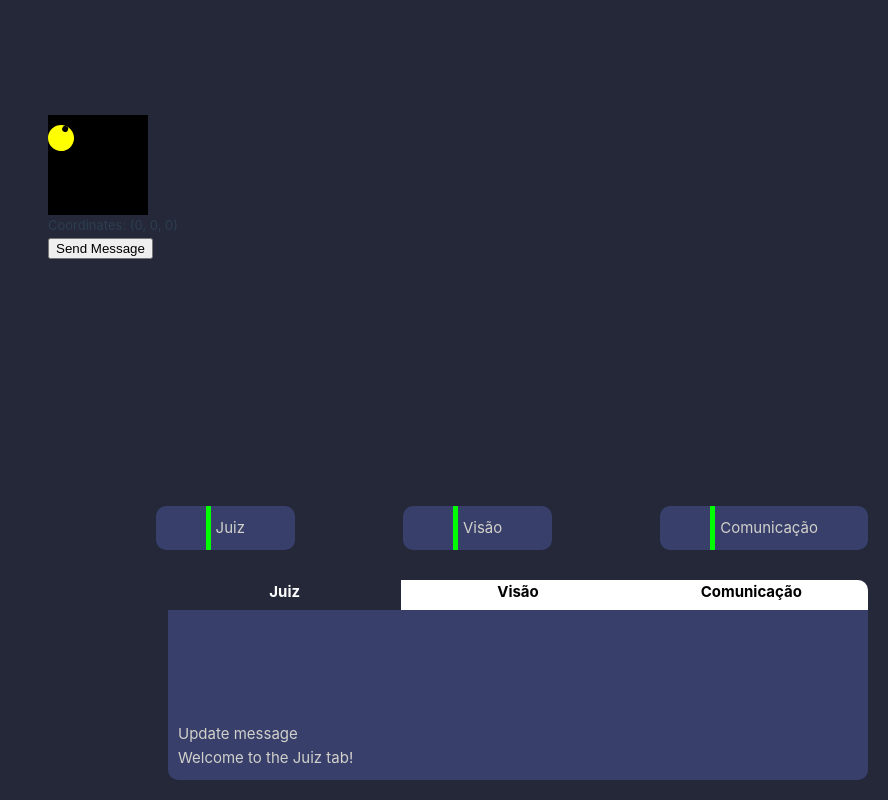
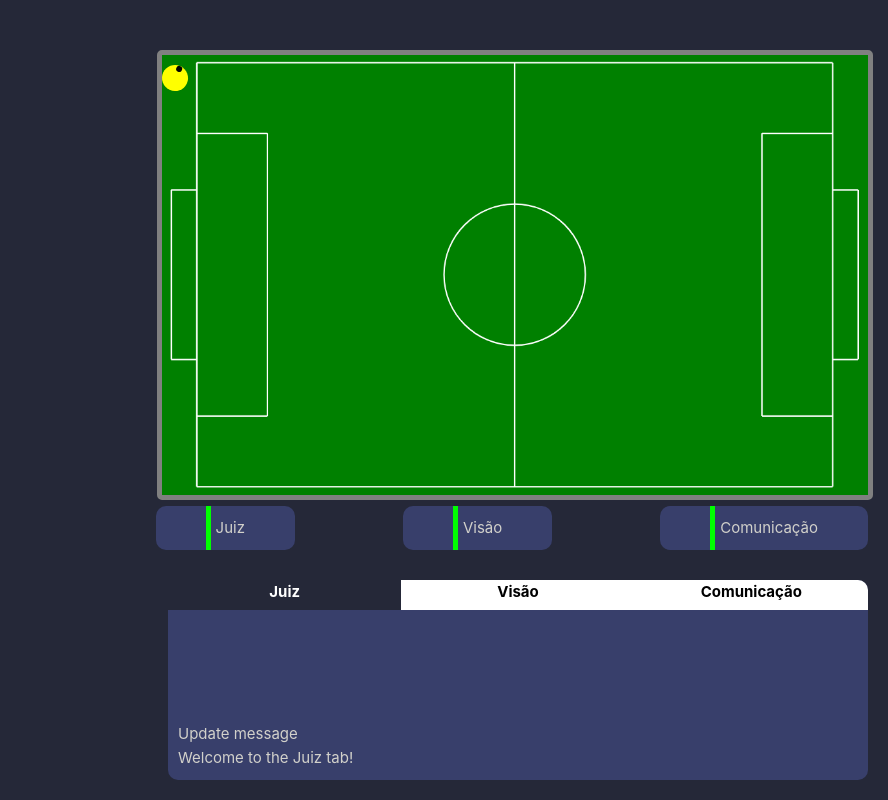
Before and after one commit to Ararabots-UFMS/ssl-gui, a Vue app: page / in a window 1280 px wide. Shown: the whole page, without its empty margins (392-1280 px from the left). Built offline with nearby package versions, Linux system fonts and the light colour scheme; no server answers.

Commit message:
Menchik-feat: added digital field

```diff
--- a/src/App.vue
+++ b/src/App.vue
@@ -1,8 +1,8 @@
 <template>
   <div class="full-screen" :style="{ backgroundColor: '#252838' }">
-    <arena></arena>
-    <AgentesExternos></AgentesExternos>
-  </div>
+      <arena></arena>
+      <AgentesExternos></AgentesExternos>
+    </div>
 </template>
 
 <script>
--- a/src/components/Arena.vue
+++ b/src/components/Arena.vue
@@ -28,11 +28,11 @@
             </div>
         </div>
 
-        <div class="texto">
+        <!-- <div class="texto">
             Coordinates: ({{position.x}}, {{position.y}}, {{ position.angle }})
         </div>
 
-        <button @click="sendMessage">Send Message</button>
+        <button @click="sendMessage">Send Message</button> -->
     </div>
 </template>
 
@@ -43,16 +43,26 @@
 
     .conteudo {
         position: fixed;
-        width: 400px; /* Largura fixa */
-        height: 600px; /* Altura fixa */
+        top: 0;
+        right: 0;
+        /*background-color: red; Largura fixa */
+
+        /* width: 400px; /* Largura fixa */
+        /*height: 600px; /* Altura fixa */
     }
 
     .field {
-        width: 100px;
-        height: 100px;
-        background-color: black;
+        border: 5px solid grey;
+        border-radius: 5px;
+        width: 716px;
+        height: 450px;
         position: relative;
-        margin-top: 15px;
+        margin-top: 50px;
+        margin-right: 15px;
+        background-image: url('../assets/campo.png');
+        background-size: 716px 450px;
+        background-position: center;
+        float:left;
     }
 
     .robot {
```
Also changed, not shown: src/assets/campo.png (added).
